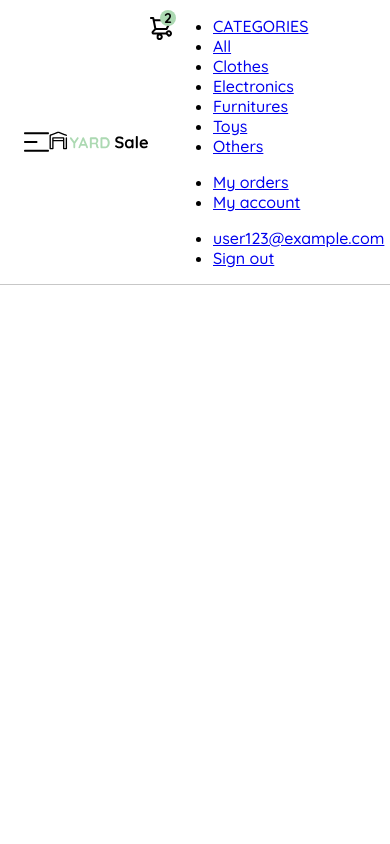
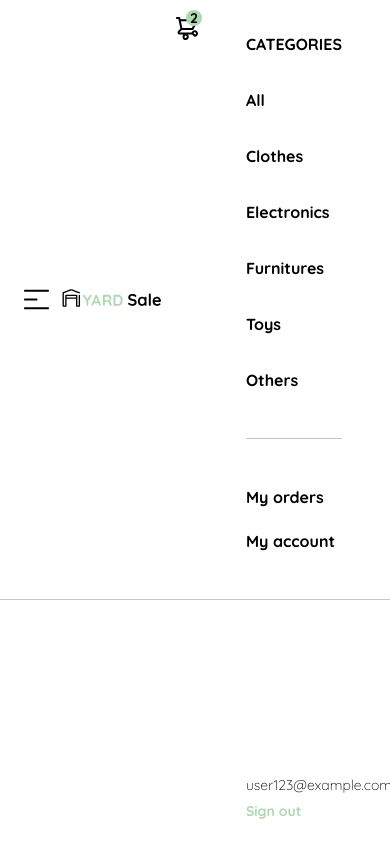
Before and after one commit to SantiagoV323/Yard-Sale, a plain HTML site: page index.html in a window 390 px wide. Drawn offline with Linux system fonts and the light colour scheme.

Commit message:
Integrados los estilos del menú mobile en el dcto styles.css

```diff
--- a/styles.css
+++ b/styles.css
@@ -148,6 +148,68 @@ nav {
     display: inline-block;
 }
 
+/* Integración de menú mobile */
+.mobile-menu {
+    padding: 24px;
+    margin-left: 10px;
+}
+
+.mobile-menu a {
+    text-decoration: none;
+    color: var(--black);
+    font-weight: bold;
+}
+
+.mobile-menu ul {
+    padding: 0;
+    margin: 24px 0 0;
+    list-style: none;
+
+}
+
+.mobile-menu ul li {
+    margin-bottom: 24px;
+}
+
+.mobile-menu .email {
+    font-size: var(--sm);
+    font-weight: 300;
+}
+
+.mobile-menu ul:nth-child(1) {
+    border-bottom: 1px solid var(--very-light-pink);
+    margin-top: 10px;
+}
+
+.mobile-menu .sign-out {
+
+    color: var(--hospital-green);
+    font-size: var(--sm);
+
+}
+
+.mobile-menu ul:nth-child(1) li {
+    margin-bottom: 36px;
+}
+
+.mobile-menu ul:nth-child(1) li:last-child {
+    margin-bottom: 48px;
+}
+
+.mobile-menu ul:nth-child(2) {
+    margin-top: 48px;
+}
+
+.mobile-menu ul:last-child li:nth-child(1) {
+    margin-bottom: 6px;
+}
+
+.mobile-menu .bottom-section {
+    position: absolute;
+    bottom: 0;
+
+}
+
 @media (max-width: 640px) {
     .menu {
         display: block;
```
